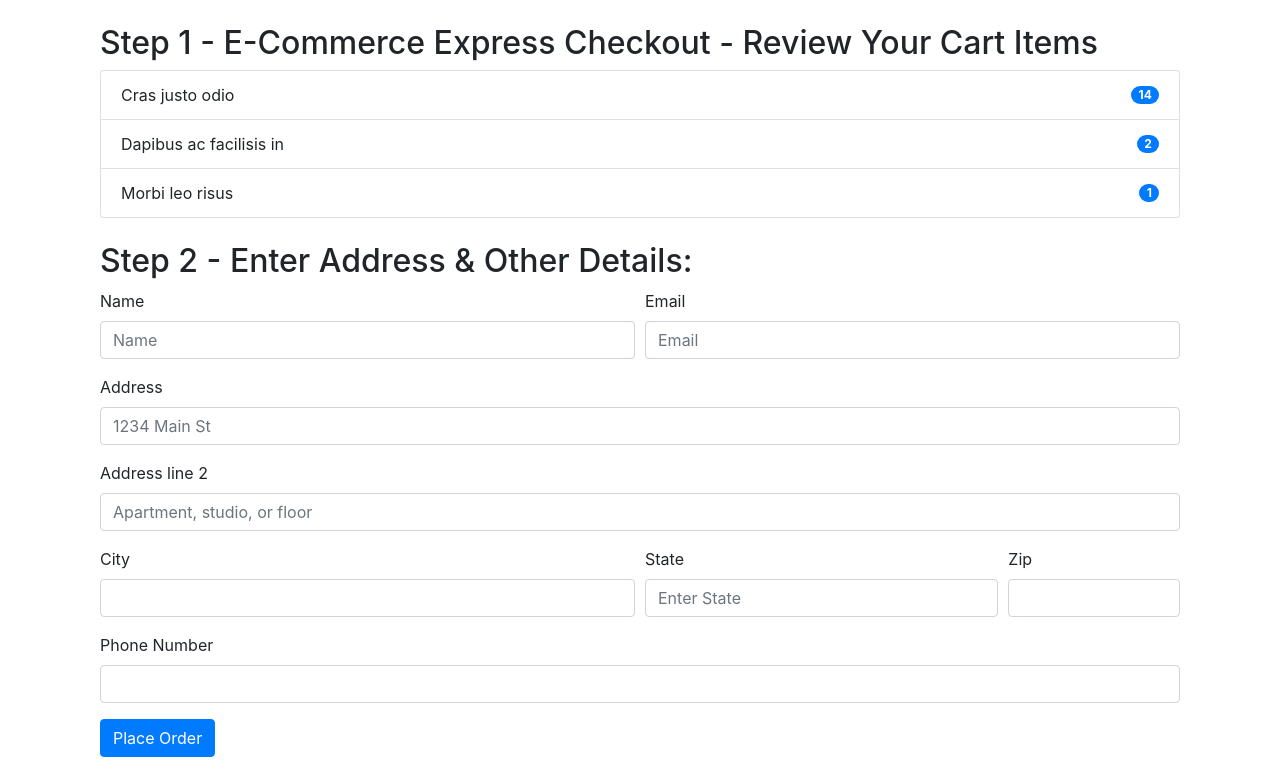
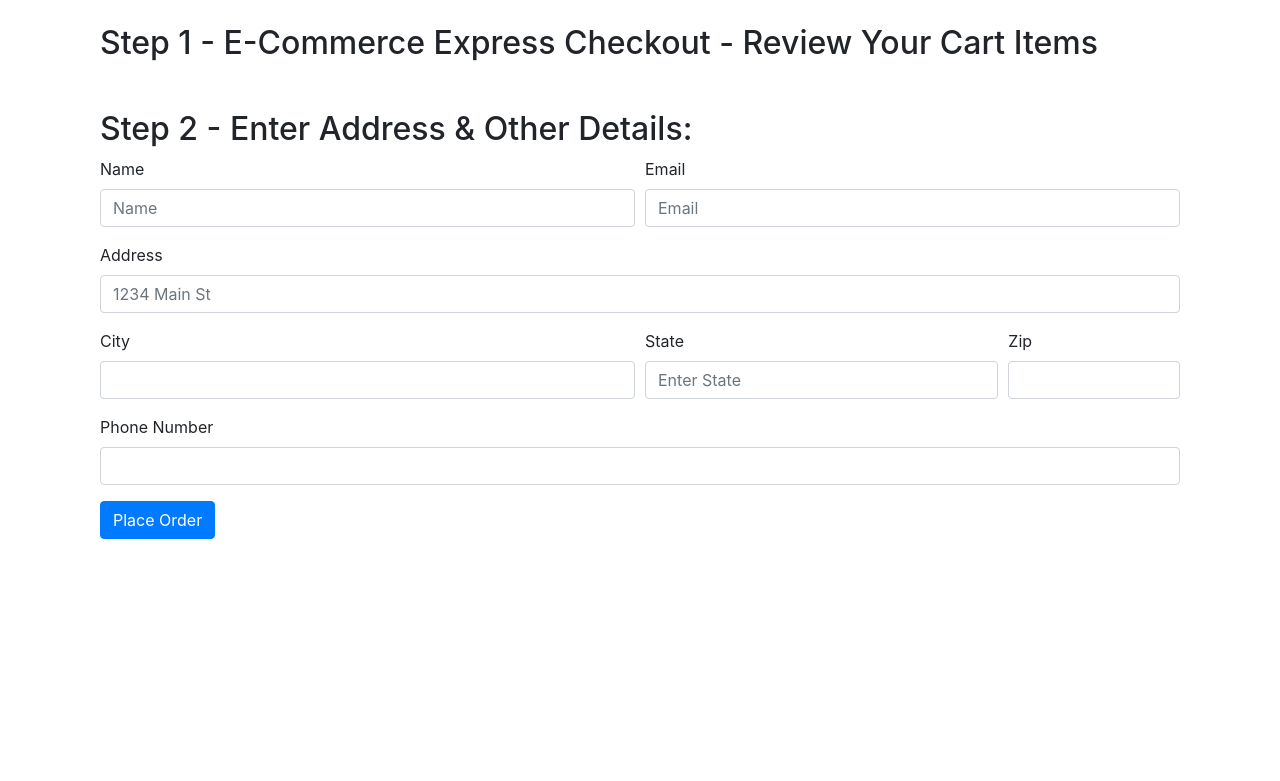
Before and after one commit to aayush999999/my-first-project, a Django app: page /checkout in a window 1280 px wide. Shown: the part 56-837 px from the top of the page. After the commit the page ends 595 px from the top, so only its background shows below. Run offline with Django 4.2, Linux system fonts and the light colour scheme.

Commit message:
checkout_BD

```diff
--- a/home/admin.py
+++ b/home/admin.py
@@ -1,8 +1,9 @@
 from django.contrib import admin
-from home.models import Registration,ItemInsert,Contact
+from home.models import Registration,ItemInsert,Contact,Checkout
 
 
 # Register your models here.
 admin.site.register(Registration)
 admin.site.register(ItemInsert)
 admin.site.register(Contact)
+admin.site.register(Checkout)
--- a/home/views.py
+++ b/home/views.py
@@ -1,6 +1,6 @@
 from django.shortcuts import render, HttpResponse, redirect
 from datetime import datetime
-from home.models import Registration,ItemInsert,Contact
+from home.models import Registration,ItemInsert,Contact,Checkout
 from django.contrib import messages
 from django.contrib.auth import authenticate,login,logout
 from math import ceil
@@ -132,6 +132,18 @@ def search(request):
     return render(request, "search.html")
 
 def checkout(request):
+    if request.method=="POST":
+        print(request)
+        name=request.POST.get('name', '')
+        email=request.POST.get('email', '')
+        addr=request.POST.get('addr', '')
+        city=request.POST.get('city', '')
+        state=request.POST.get('state', '')
+        zip=request.POST.get('zip', '')
+        number=request.POST.get('number', '')
+        checkout = Checkout(name=name, email=email, addr=addr, city=city, state=state, zip=zip, number=number)
+        checkout.save()
+        # print(name,email,addr, city, state, zip, number )
     return render(request, "checkout.html")
 
 def productview(request):
--- a/templates/checkout.html
+++ b/templates/checkout.html
@@ -8,9 +8,9 @@
 <div class="container">
     <div class="col my-4">
         <h2>Step 1 - E-Commerce Express Checkout - Review Your Cart Items</h2>
-        <div id="items">
-            <ul class="list-group">
-                <li class="list-group-item d-flex justify-content-between align-items-center">
+        <div class="my-4">
+            <ul class="list-group"  id="items">
+                {% comment %} <li class="list-group-item d-flex justify-content-between align-items-center">
                     Cras justo odio
                     <span class="badge badge-primary badge-pill">14</span>
                 </li>
@@ -21,48 +21,48 @@
                 <li class="list-group-item d-flex justify-content-between align-items-center">
                     Morbi leo risus
                     <span class="badge badge-primary badge-pill">1</span>
-                </li>
+                </li> {% endcomment %}
             </ul>
         </div>
     </div>
     <div class="col my-4">
         <h2>Step 2 - Enter Address & Other Details:</h2>
-        <form>
+        <form action="checkout" method="post" > {% csrf_token %}
             <div class="form-row">
                 <div class="form-group col-md-6">
-                    <label for="inputname">Name</label>
-                    <input type="name" class="form-control" id="inputname" placeholder="Name">
+                    <label for="name">Name</label>
+                    <input type="name" class="form-control" id="name" name="name" placeholder="Name">
                 </div>
                 <div class="form-group col-md-6">
-                    <label for="inputEmail4">Email</label>
-                    <input type="email" class="form-control" id="inputEmail4" placeholder="Email">
+                    <label for="email">Email</label>
+                    <input type="email" class="form-control" id="email" name="email" placeholder="Email">
                 </div>
             </div>
             <div class="form-group">
-                <label for="inputAddress">Address</label>
-                <input type="text" class="form-control" id="inputAddress" placeholder="1234 Main St">
+                <label for="addr">Address</label>
+                <input type="text" class="form-control" id="addr" name="addr" placeholder="1234 Main St">
             </div>
-            <div class="form-group">
+            {% comment %} <div class="form-group">
                 <label for="inputAddress2">Address line 2</label>
                 <input type="text" class="form-control" id="inputAddress2" placeholder="Apartment, studio, or floor">
-            </div>
+            </div> {% endcomment %}
             <div class="form-row">
                 <div class="form-group col-md-6">
-                    <label for="inputCity">City</label>
-                    <input type="text" class="form-control" id="inputCity">
+                    <label for="city">City</label>
+                    <input type="text" class="form-control" id="city" name="city">
                 </div>
                 <div class="form-group col-md-4">
-                    <label for="inputState">State</label>
-                    <input type="text" class="form-control" id="inputAddress2" placeholder="Enter State">
+                    <label for="state">State</label>
+                    <input type="text" class="form-control" id="state" name="state" placeholder="Enter State">
                 </div>
                 <div class="form-group col-md-2">
-                    <label for="inputZip">Zip</label>
-                    <input type="text" class="form-control" id="inputZip">
+                    <label for="zip">Zip</label>
+                    <input type="text" class="form-control" id="zip" name="zip">
                 </div>
             </div>
             <div class="form-group">
-                    <label for="inputZip">Phone Number</label>
-                    <input type="tel" class="form-control" id="inputPhone">
+                    <label for="number">Phone Number</label>
+                    <input type="tel" class="form-control" id="number" name="number">
                 </div>
             <button type="submit" class="btn btn-primary">Place Order</button>
         </form>
@@ -70,3 +70,27 @@
 </div>
 
 {% endblock body %}
+
+
+{% block js %}
+
+<script>
+    // Find out the cart items from localStorage
+if (localStorage.getItem('cart') == null) {
+    var cart = {};
+  } else {
+    cart = JSON.parse(localStorage.getItem('cart'));
+  }
+  console.log(cart);
+  for(item in cart){
+    let name = cart[item][1];
+    let qty = cart[item][0];
+    mystr = `<li class="list-group-item d-flex justify-content-between align-items-center">
+        ${name}
+        <span class="badge badge-primary badge-pill">${qty}</span>
+    </li>`
+    $('#items').append(mystr);
+  }
+</script>
+
+{% endblock %}
```
Also changed, not shown: home/models.py (+14 -0 lines), templates/stock.html (+12 -10 lines), db.sqlite3, home/migrations/0010_checkout.py (added).
